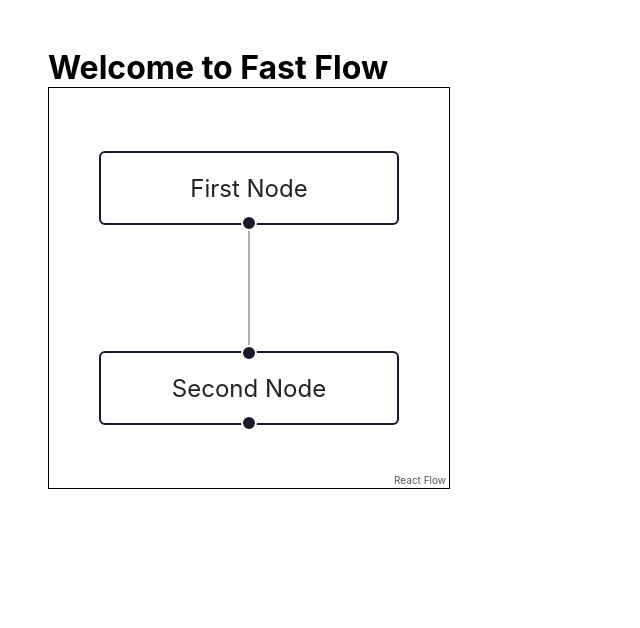
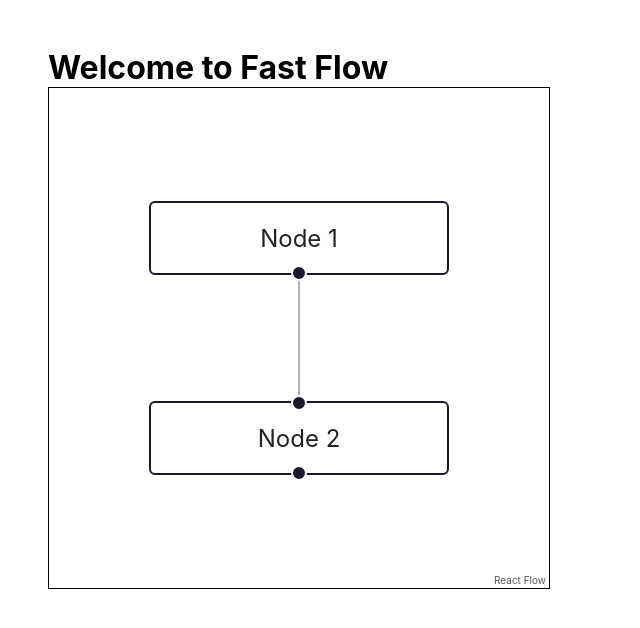
Before and after one commit to alabhyajindal/fastflow, a React (Create React App) app: page / in a window 1280 px wide. Shown: the top 628 px of the page, without its empty margins (0-640 px from the left). Built offline with nearby package versions, Linux system fonts and the light colour scheme.

Commit message:
Generating Node ids based on the current node list

```diff
--- a/src/App.js
+++ b/src/App.js
@@ -12,14 +12,15 @@ const initialNodes = [
   {
     id: '1',
     type: 'input',
-    data: { label: 'First Node' },
+    data: { label: `Node 1` },
     position: { x: 250, y: 25 },
   },
-  { id: '2', data: { label: 'Second Node' }, position: { x: 250, y: 125 } },
+  { id: '2', data: { label: 'Node 2' }, position: { x: 250, y: 125 } },
 ];
 
 const initialEdges = [{ id: 'e1-2', source: '1', target: '2' }];
 
+// fitView method is extracted to a seperate component as reactFlowInstance can be accessed only by child elements of ReactFlowProvider.
 function FitView() {
   const reactFlowInstance = useReactFlow();
   useEffect(() => {
@@ -41,14 +42,18 @@ export default function App() {
     [setEdges]
   );
 
+  // Programmatically generate id of the new nodes based on the current node list
   function addNode() {
     setNodes((n) => {
+      const newId = String(Number(n[n.length - 1].id) + 1);
+      const newYPosition = n[n.length - 1].position.y + 100;
+      console.log(newYPosition);
       return [
         ...n,
         {
-          id: '3',
-          data: { label: 'Third Node' },
-          position: { x: 250, y: 225 },
+          id: newId,
+          data: { label: `Node ${newId}` },
+          position: { x: 250, y: newYPosition },
         },
       ];
     });
@@ -63,7 +68,7 @@ export default function App() {
   function handleKeyDown(e) {
     if (e.key === 's') {
       addNode();
-      addEdge();
+      // addEdge();
     }
   }
 
--- a/src/index.css
+++ b/src/index.css
@@ -9,8 +9,8 @@
 
 #app {
   margin: 3rem;
-  width: 400px;
-  height: 400px;
+  width: 500px;
+  height: 500px;
 }
 
 #flow {
```
